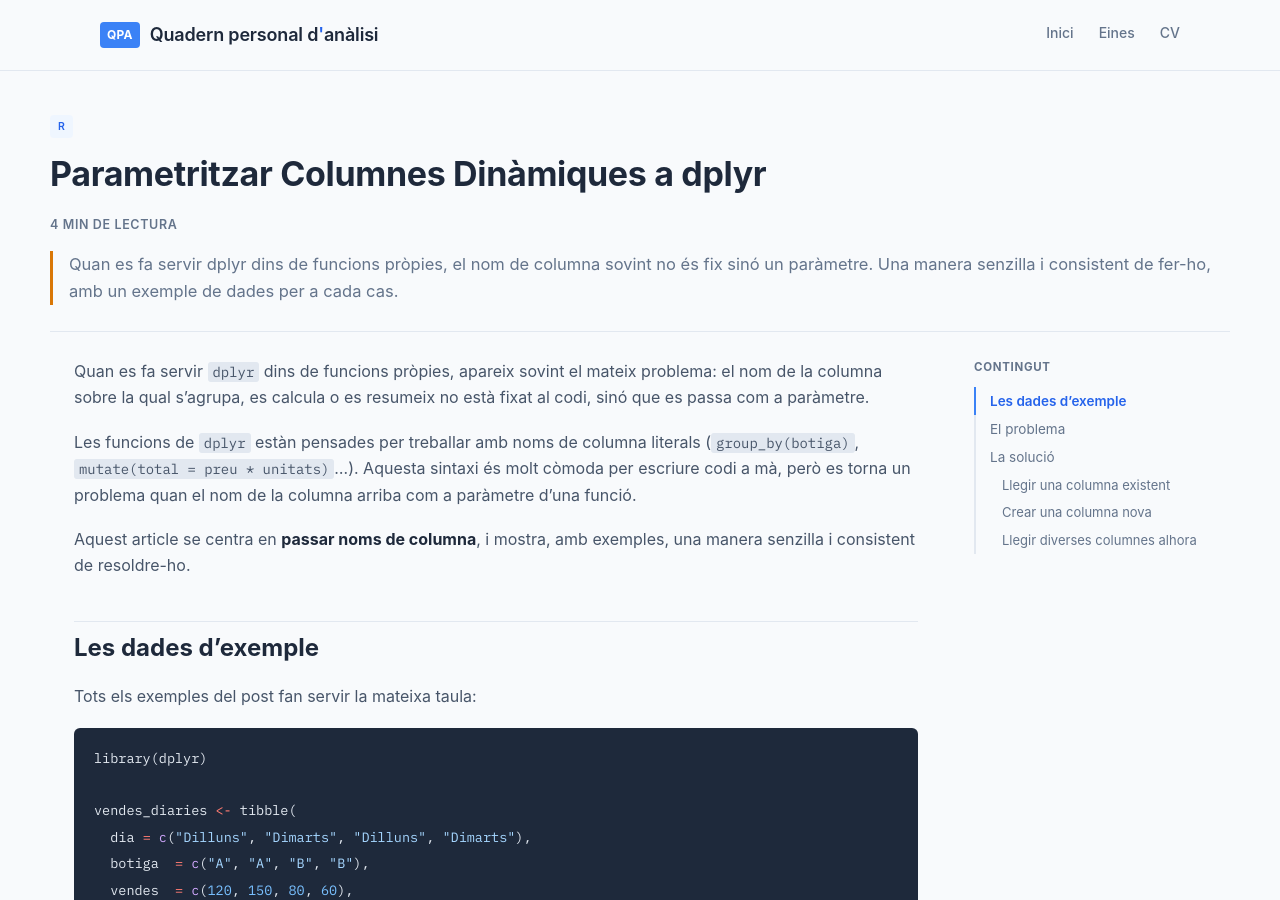
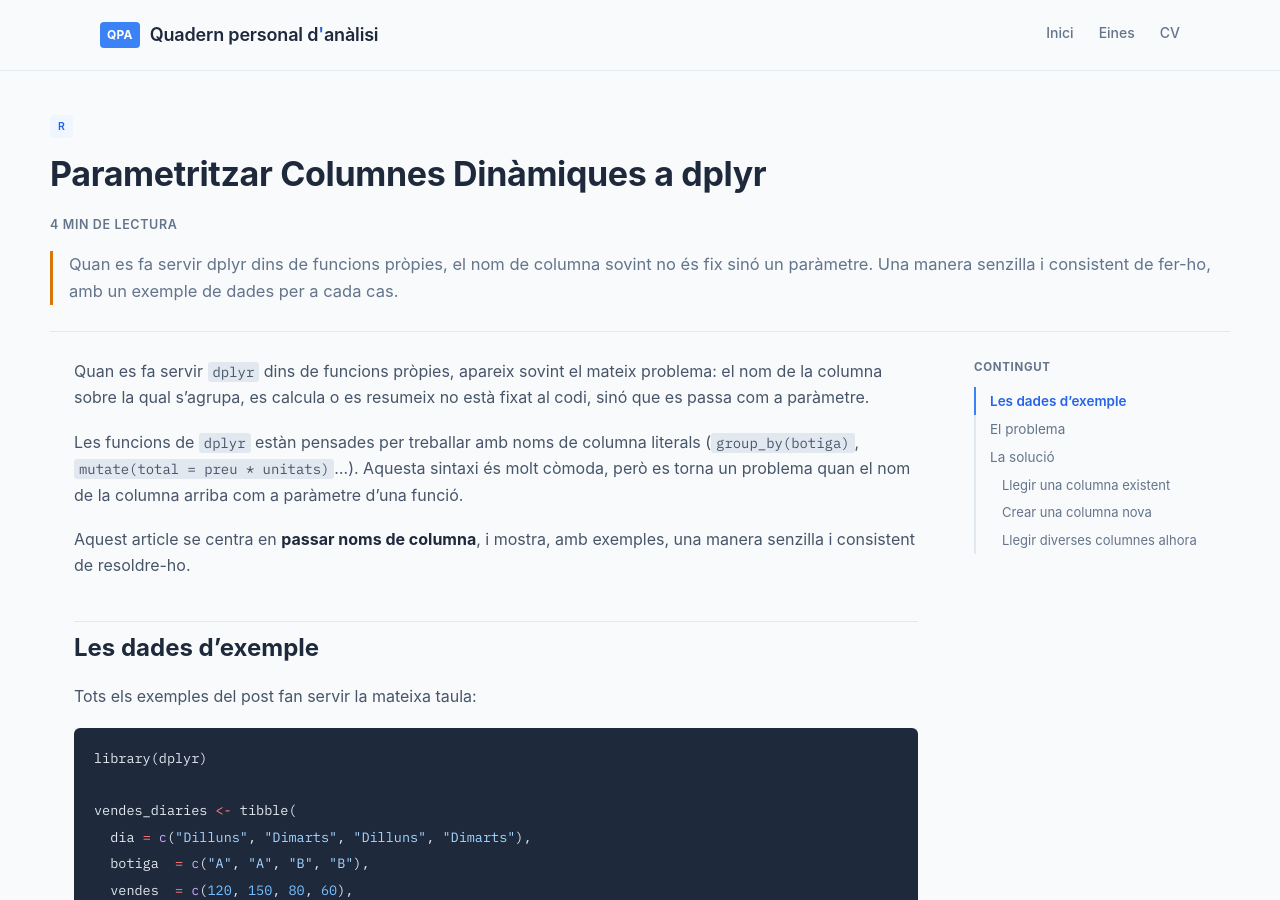
Before and after one commit to alberthr/alberthr.github.io, a Jekyll site: the page built from _posts/2026-04-22-columnes-dinamiques-dplyr.md, in a window 1280 px wide and 900 px high. Built offline with Jekyll 4.4.1, drawn with Linux system fonts in a browser that asks for light colours; comment, search, counter and statistics services are not loaded.

Commit message:
Update 2026-04-22-columnes-dinamiques-dplyr.md

```diff
--- a/_posts/2026-04-22-columnes-dinamiques-dplyr.md
+++ b/_posts/2026-04-22-columnes-dinamiques-dplyr.md
@@ -8,7 +8,7 @@
 
 Quan es fa servir `dplyr` dins de funcions pròpies, apareix sovint el mateix problema: el nom de la columna sobre la qual s'agrupa, es calcula o es resumeix no està fixat al codi, sinó que es passa com a paràmetre.
 
-Les funcions de `dplyr` estàn pensades per treballar amb noms de columna literals (`group_by(botiga)`, `mutate(total = preu * unitats)`...). Aquesta sintaxi és molt còmoda per escriure codi a mà, però es torna un problema quan el nom de la columna arriba com a paràmetre d'una funció.
+Les funcions de `dplyr` estàn pensades per treballar amb noms de columna literals (`group_by(botiga)`, `mutate(total = preu * unitats)`...). Aquesta sintaxi és molt còmoda, però es torna un problema quan el nom de la columna arriba com a paràmetre d'una funció.
 
 Aquest article se centra en **passar noms de columna**, i mostra, amb exemples, una manera senzilla i consistent de resoldre-ho.
 
```
